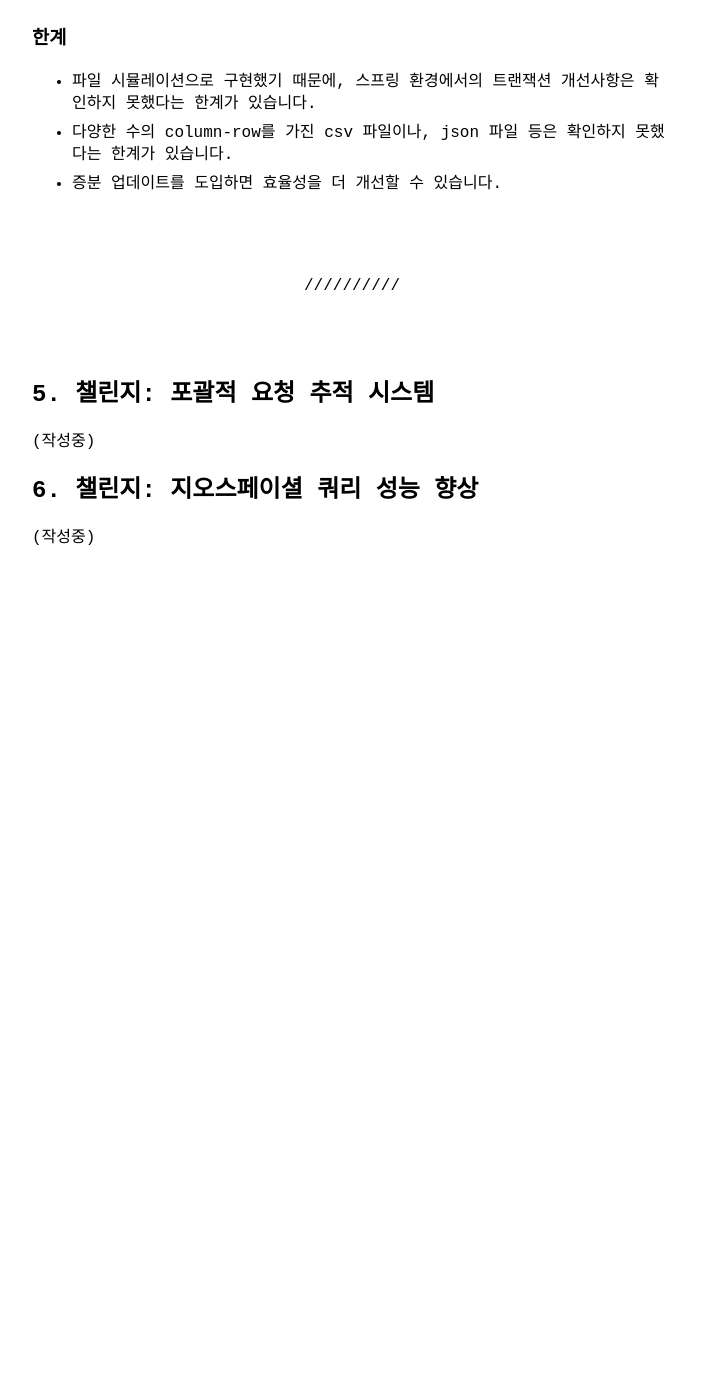
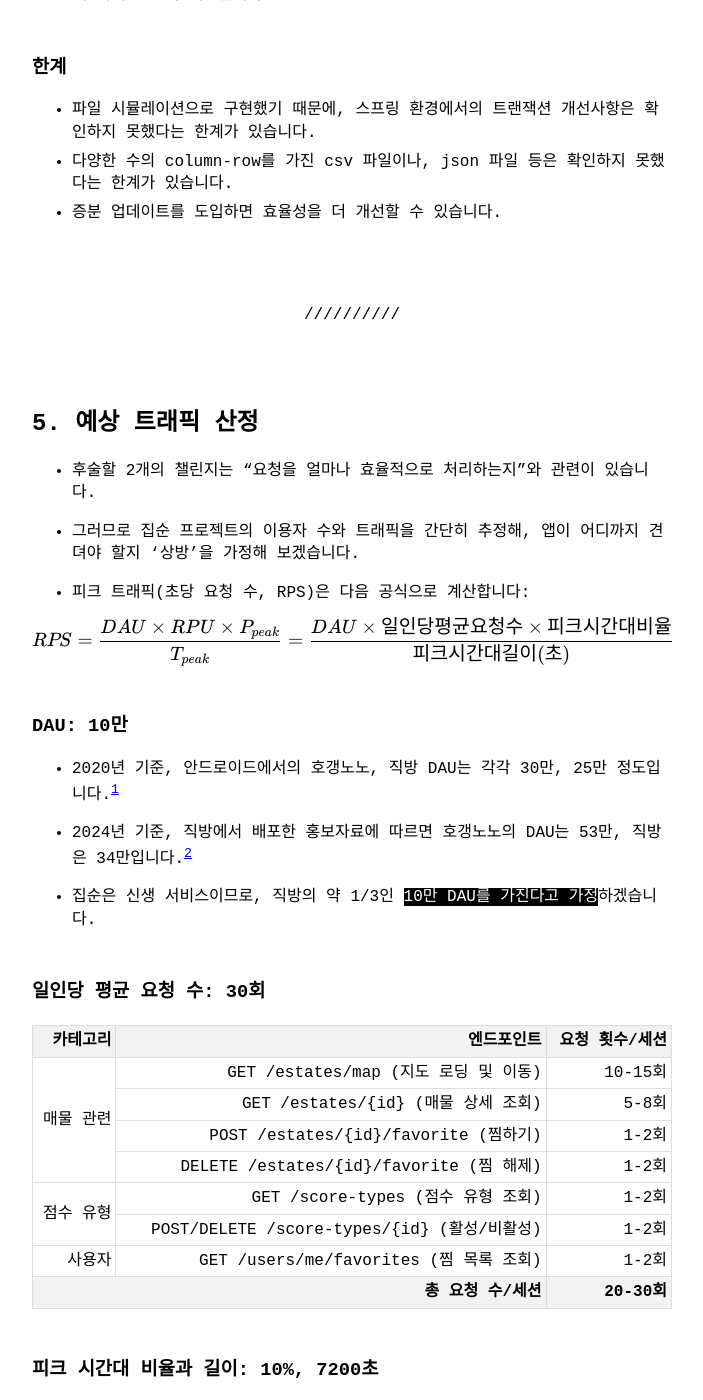
Before and after one commit to electronyoon/electronyoon.github.io, a Jekyll site: the page built from _posts/2025-03-16-집순-프로젝트-후기.md, in a window 1280 px wide and 1400 px high, scrolled down 5724 px. Shown: the whole window, without its empty margins (288-991 px from the left). Built offline with Jekyll 4.4.1, drawn with Linux system fonts in a browser that asks for light colours; before the commit the page ends 6354 px from its top, so only the background shows below that; some of the changed text lies outside the part shown.

Commit message:
amend post

```diff
--- a/_posts/2025-03-16-집순-프로젝트-후기.md
+++ b/_posts/2025-03-16-집순-프로젝트-후기.md
@@ -9,8 +9,9 @@ last_modified_at: 2025-03-18
 2. [컨셉](#2-컨셉)
 3. [구현](#3-구현)
 4. [챌린지: 선택적 리소스 처리](#4-챌린지-선택적-리소스-처리)
-5. [챌린지: 포괄적 요청 추적 시스템](#5-포괄적-요청-추적-시스템)
-6. [챌린지: 지오스페이셜 쿼리 성능 향상](#6-지오스페이셜-쿼리-성능-향상)
+5. [예상 트래픽 산정](#5-예상-트래픽-산정)
+6. [챌린지: 포괄적 요청 추적 시스템](#6-포괄적-요청-추적-시스템)
+7. [챌린지: 지오스페이셜 쿼리 성능 향상](#7-지오스페이셜-쿼리-성능-향상)
 
 ---
 
@@ -237,10 +238,147 @@ th {
 
 ---
 
-# 5. 챌린지: 포괄적 요청 추적 시스템
+# 5. 예상 트래픽 산정
+
+- 후술할 2개의 챌린지는 "요청을 얼마나 효율적으로 처리하는지"와 관련이 있습니다.
+
+- 그러므로 집순 프로젝트의 이용자 수와 트래픽을 간단히 추정해, 앱이 어디까지 견뎌야 할지 '상방'을 가정해 보겠습니다.
+
+- 피크 트래픽(초당 요청 수, RPS)은 다음 공식으로 계산합니다:
+
+<span class="math">RPS = \frac{DAU \times RPU \times P_{peak}}{T_{peak}} = \frac{DAU \times 일인당 평균 요청 수 \times 피크 시간대 비율}{피크 시간대 길이(초)}</span>
+
+### DAU: 10만
+
+- 2020년 기준, 안드로이드에서의 호갱노노, 직방 DAU는 각각 30만, 25만 정도입니다.[^1]
+
+- 2024년 기준, 직방에서 배포한 홍보자료에 따르면 호갱노노의 DAU는 53만, 직방은 34만입니다.[^2]
+
+- 집순은 신생 서비스이므로, 직방의 약 1/3인 `10만 DAU를 가진다고 가정`하겠습니다.
+
+
+### 일인당 평균 요청 수: 30회
+
+<table>
+    <thead>
+        <tr>
+            <th>카테고리</th>
+            <th>엔드포인트</th>
+            <th>요청 횟수/세션</th>
+        </tr>
+    </thead>
+    <tbody>
+        <tr>
+            <td rowspan="4">매물 관련</td>
+            <td>GET /estates/map (지도 로딩 및 이동)</td>
+            <td>10-15회</td>
+        </tr>
+        <tr>
+            <td>GET /estates/{id} (매물 상세 조회)</td>
+            <td>5-8회</td>
+        </tr>
+        <tr>
+            <td>POST /estates/{id}/favorite (찜하기)</td>
+            <td>1-2회</td>
+        </tr>
+        <tr>
+            <td>DELETE /estates/{id}/favorite (찜 해제)</td>
+            <td>1-2회</td>
+        </tr>
+        <tr>
+            <td rowspan="2">점수 유형</td>
+            <td>GET /score-types (점수 유형 조회)</td>
+            <td>1-2회</td>
+        </tr>
+        <tr>
+            <td>POST/DELETE /score-types/{id} (활성/비활성)</td>
+            <td>1-2회</td>
+        </tr>
+        <tr>
+            <td>사용자</td>
+            <td>GET /users/me/favorites (찜 목록 조회)</td>
+            <td>1-2회</td>
+        </tr>
+        <tr>
+            <th colspan="2">총 요청 수/세션</th>
+            <th>20-30회</th>
+        </tr>
+    </tbody>
+</table>
+
+### 피크 시간대 비율과 길이: 10%, 7200초
+
+- 프롭테크 서비스의 시간-요일-계절별 트래픽 패턴은 잘 알려진 바가 없습니다.
+
+- 다만 이커머스의 경우, 시간대별 구매 패턴이 알려져 있습니다.[^3]
+
+- 위 조사에 따르면 10시와 12시에 가장 많은 구매가 일어나며, 각각 약 6.7%를 차지합니다.[^4]
+
+- 이에 따라 `피크 시간대 비율은 10%`로, `피크 초는 7,200초(2시간)`으로 가정하겠습니다. 간편한 계산을 위해 구매 트래픽을 조회 트래픽으로 단순 변환했습니다.
+
+### 결론
+
+<span class="math">RPS = \frac{100,000 \times 30 \times 0.1}{7,200} = \frac{300,000}{7,200} = 41.67</span>
+
+- 따라서 집순은 **최대 초당 약 42개의 요청**을 처리할 수 있어야 합니다.
+- 여유롭게 설계하기 위해 **목표 RPS는 50**으로 설정하겠습니다.
+
+---
+
+# 6. 챌린지: 포괄적 요청 추적 시스템
 
 (작성중)
 
-# 6. 챌린지: 지오스페이셜 쿼리 성능 향상
+---
+
+# 7. 챌린지: 지오스페이셜 쿼리 성능 향상
 
 (작성중)
+
+
+---
+
+# References
+
+
+[^1]: [프롭테크 유저 500만 넘었다... 호갱노노-직방-네이버부동산 ‘삼국지’](https://www.bloter.net/news/articleView.html?idxno=34155)
+
+[^2]: [직방/호갱노노 통합 광고상품 소개서](https://adure.net/uploads/adure/1741232115_%EC%A7%81%EB%B0%A9_%ED%98%B8%EA%B0%B1%EB%85%B8%EB%85%B8_%ED%86%B5%ED%95%A9_%EA%B4%91%EA%B3%A0%EC%83%81%ED%92%88_%EC%86%8C%EA%B0%9C%EC%84%9C_v2.5.pdf)
+
+[^3]: [‘월요일 오전 11시·오후 2시’ 온라인쇼핑 가장 많다…왜?](https://www.donga.com/news/Economy/article/all/20211220/110867797/1)
+
+[^4]: <table>
+        <thead>
+            <tr>
+                <th>시간대</th>
+                <th>구매 수</th>
+                <th>퍼센트(%)</th>
+            </tr>
+        </thead>
+        <tbody>
+            <tr><td>0</td><td>37</td><td>4.41</td></tr>
+            <tr><td>1</td><td>24</td><td>2.86</td></tr>
+            <tr><td>2</td><td>13</td><td>1.55</td></tr>
+            <tr><td>3</td><td>10</td><td>1.19</td></tr>
+            <tr><td>4</td><td>8</td><td>0.95</td></tr>
+            <tr><td>5</td><td>7</td><td>0.83</td></tr>
+            <tr><td>6</td><td>10</td><td>1.19</td></tr>
+            <tr><td>7</td><td>20</td><td>2.38</td></tr>
+            <tr><td>8</td><td>27</td><td>3.22</td></tr>
+            <tr><td>9</td><td>35</td><td>4.17</td></tr>
+            <tr><td>10</td><td>56</td><td>6.67</td></tr>
+            <tr><td>11</td><td>53</td><td>6.32</td></tr>
+            <tr><td>12</td><td>56</td><td>6.67</td></tr>
+            <tr><td>13</td><td>50</td><td>5.96</td></tr>
+            <tr><td>14</td><td>48</td><td>5.72</td></tr>
+            <tr><td>15</td><td>46</td><td>5.48</td></tr>
+            <tr><td>16</td><td>42</td><td>5.01</td></tr>
+            <tr><td>17</td><td>43</td><td>5.13</td></tr>
+            <tr><td>18</td><td>37</td><td>4.41</td></tr>
+            <tr><td>19</td><td>37</td><td>4.41</td></tr>
+            <tr><td>20</td><td>43</td><td>5.13</td></tr>
+            <tr><td>21</td><td>46</td><td>5.48</td></tr>
+            <tr><td>22</td><td>48</td><td>5.72</td></tr>
+            <tr><td>23</td><td>43</td><td>5.13</td></tr>
+        </tbody>
+    </table>
```
